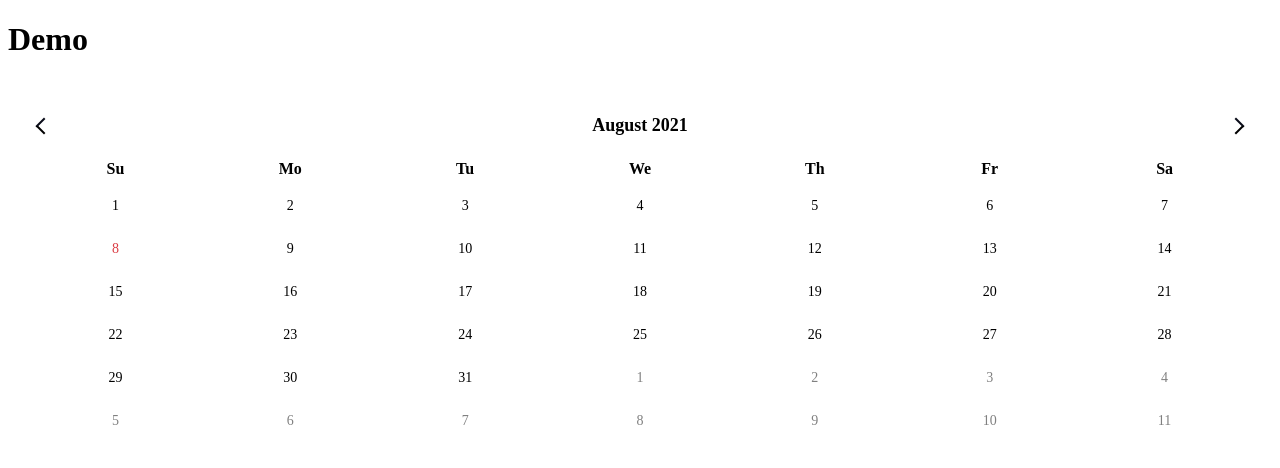
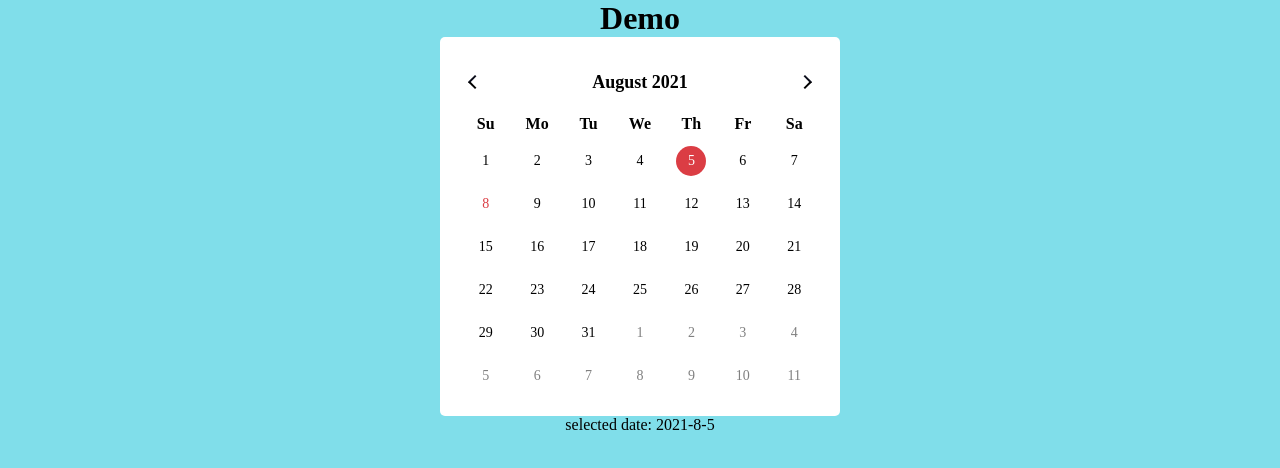
Before and after one commit to owlran/vue-calendar, a Vue app: page / in a window 1280 px wide. Shown: the top 468 px of the page. Built offline with nearby package versions, Linux system fonts and the light colour scheme.

Commit message:
feat: demo page prototype

```diff
--- a/src/components/Demo.vue
+++ b/src/components/Demo.vue
@@ -1,14 +1,48 @@
 <template lang="pug">
   .Demo
     h1 Demo
-    VueCalendar
+    VueCalendar.Demo__calendar(
+      :date="date"
+      @selectDate="selectDate"
+    )
+    p selected date: {{ date }}
 </template>
 
 <script>
 export default {
+  data() {
+    return {
+      date: '2021-8-5',
+    };
+  },
+  methods: {
+    selectDate(date) {
+      this.date = date;
+    },
+  },
 };
 </script>
 
+<style lang="scss">
+body, html {
+  background-color: #80DEEA;
+  padding: 0;
+  margin: 0;
+}
+* {
+  margin: 0;
+  padding: 0;
+  box-sizing: border-box;
+}
+</style>
 <style lang="scss" scoped>
-.Demo {}
+.Demo {
+  display: flex;
+  justify-content: center;
+  align-items: center;
+  flex-direction: column;
+  &__calendar {
+    width: 400px;
+  }
+}
 </style>
```
